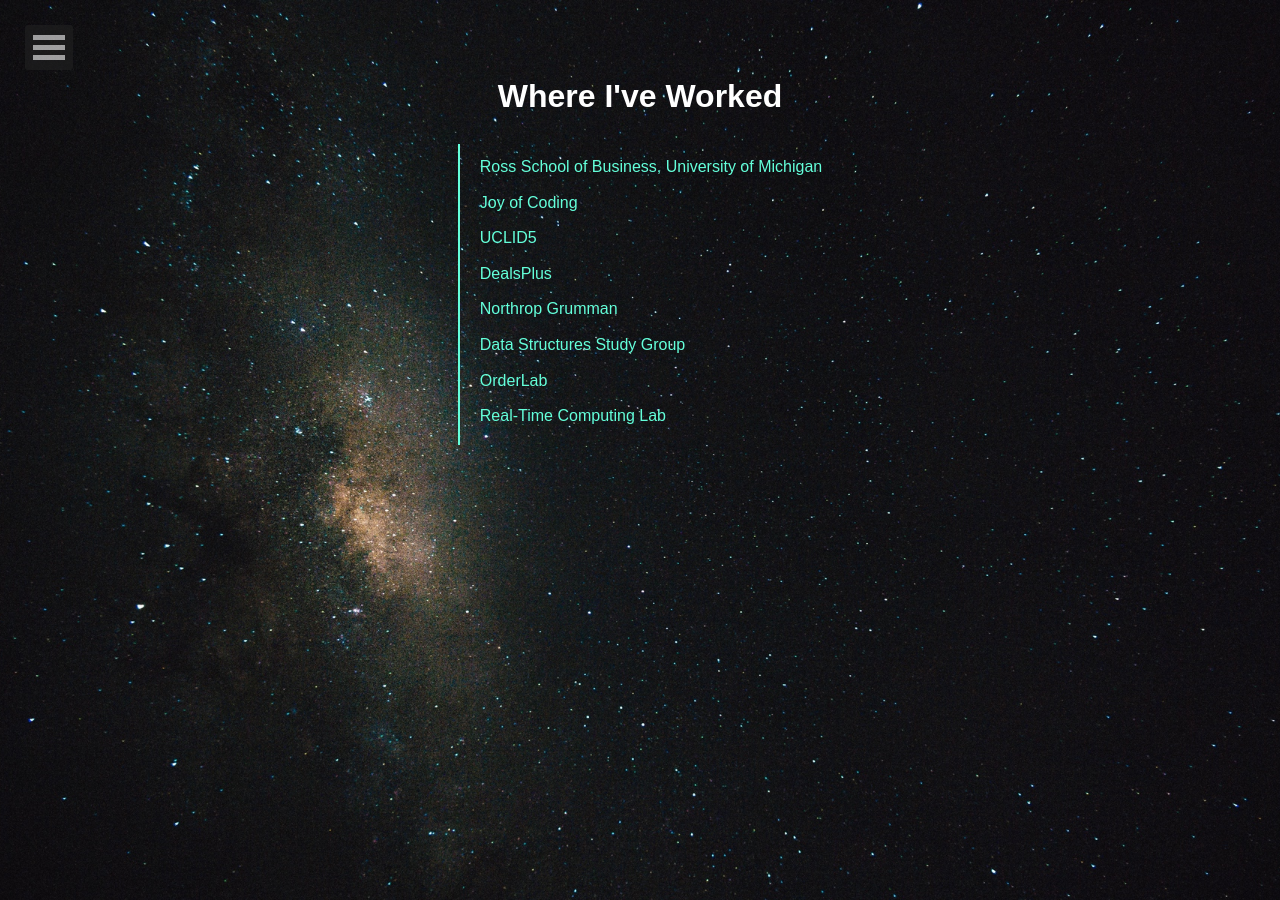
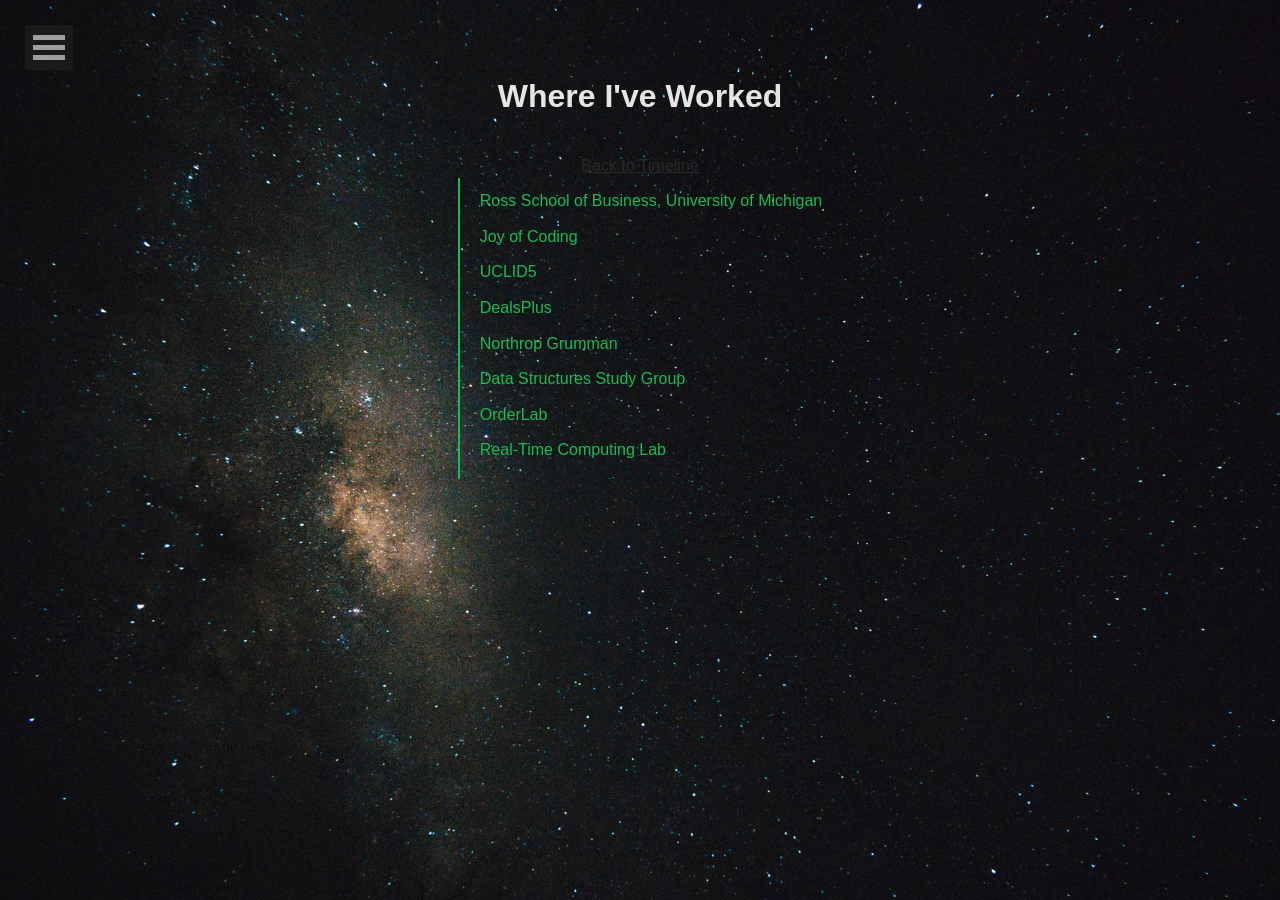
Before and after one commit to Porvesh/Porvesh.github.io, a Jekyll site: the page built from experience/index.md, in a window 1280 px wide. Built offline with Jekyll 4.4.1, drawn with Linux system fonts in a browser that asks for light colours.

Commit message:
added expereinces

```diff
--- a/_layouts/experiences.html
+++ b/_layouts/experiences.html
@@ -6,8 +6,8 @@
         body {
             font-family: Arial, sans-serif;
             line-height: 1.6;
-            color: white;
-            background-color: #0a192f;
+            color: #E5E5E5;
+            background-color: #0A0F1A;
         }
         .experience-section {
             display: flex;
@@ -18,13 +18,13 @@
         .experience-container {
             max-width: 1000px;
             display: flex;
-             flex-direction: row-reverse; /* Reversed order */
+            flex-direction: row-reverse; /* Reversed order */
             gap: 20px;
         }
         .company-list {
             flex: 1;
             min-width: 200px;
-            border-left: 2px solid #64ffda;
+            border-left: 2px solid #1DB954;
             padding-left: 20px;
         }
         .company-list ul {
@@ -35,7 +35,7 @@
             margin: 10px 0;
         }
         .company-list a {
-            color: #64ffda;
+            color: #1DB954;
             text-decoration: none;
             cursor: pointer;
         }
@@ -44,27 +44,28 @@
         }
         .details {
             flex: 2;
-            background-color: rgba(255, 255, 255, 0.9);
+            background-color: rgba(13, 17, 23, 0.9); /* Darker background */
             padding: 20px;
             border-radius: 10px;
             display: none; /* Hide details initially */
+            box-shadow: 0 4px 8px rgba(0, 0, 0, 0.5);
         }
         .details.active {
             display: block; /* Show the active details */
         }
         .company-title {
-            font-size: 1.2rem;
-            color: #64ffda;
+            font-size: 1.5rem;
+            color: #1DB954; /* Accent green */
             margin-bottom: 10px;
         }
         .role-title {
-            font-size: 1rem;
+            font-size: 1.2rem;
             font-weight: bold;
-            color: #ccd6f6;
+            color: #BB86FC; /* Subtle purple */
         }
         .time-period {
             font-size: 0.9rem;
-            color: #8892b0;
+            color: #8A8D90;
             margin-bottom: 10px;
         }
         ul {
@@ -75,8 +76,12 @@
             margin-bottom: 10px;
         }
         a {
-            color: #64ffda;
+            color: #1DB954;
             text-decoration: underline;
+        }
+        h1 {
+            color: #E5E5E5;
+            margin-bottom: 30px;
         }
     </style>
 </head>
@@ -85,6 +90,11 @@
     <header class="header">
         <div class="experience-section">
             <h1>Where I've Worked</h1>
+
+            <div class="home-button">
+                <a href="{{ site.url }}/experiences">Back to Timeline</a>
+            </div>
+
             <div class="experience-container">
                 <div class="company-list">
                     <ul>
--- a/_layouts/post-list.html
+++ b/_layouts/post-list.html
@@ -13,6 +13,7 @@
         }
         h1 {
             color: #64ffda;
+            font-size: 2.5rem;
             margin-bottom: 20px;
         }
         p {
@@ -28,6 +29,7 @@
             padding: 10px 15px;
             text-decoration: none;
             border-radius: 5px;
+            font-size: 1rem;
         }
         .home-button a:hover {
             background-color: #3e9aab;
@@ -37,10 +39,10 @@
 <body>
     {% include nav.html %}
     <header class="header" role="banner">
-        <h1>{{ page.title }}</h1>
+        <h1>Blog Home</h1>
         <p>Coming Soon</p>
         <div class="home-button">
-            <a href="{{ site.url }}">Go Home</a>
+            <a href="{{ site.url }}"></a>
         </div>
     </header>
     {% include scripts.html %}
```
